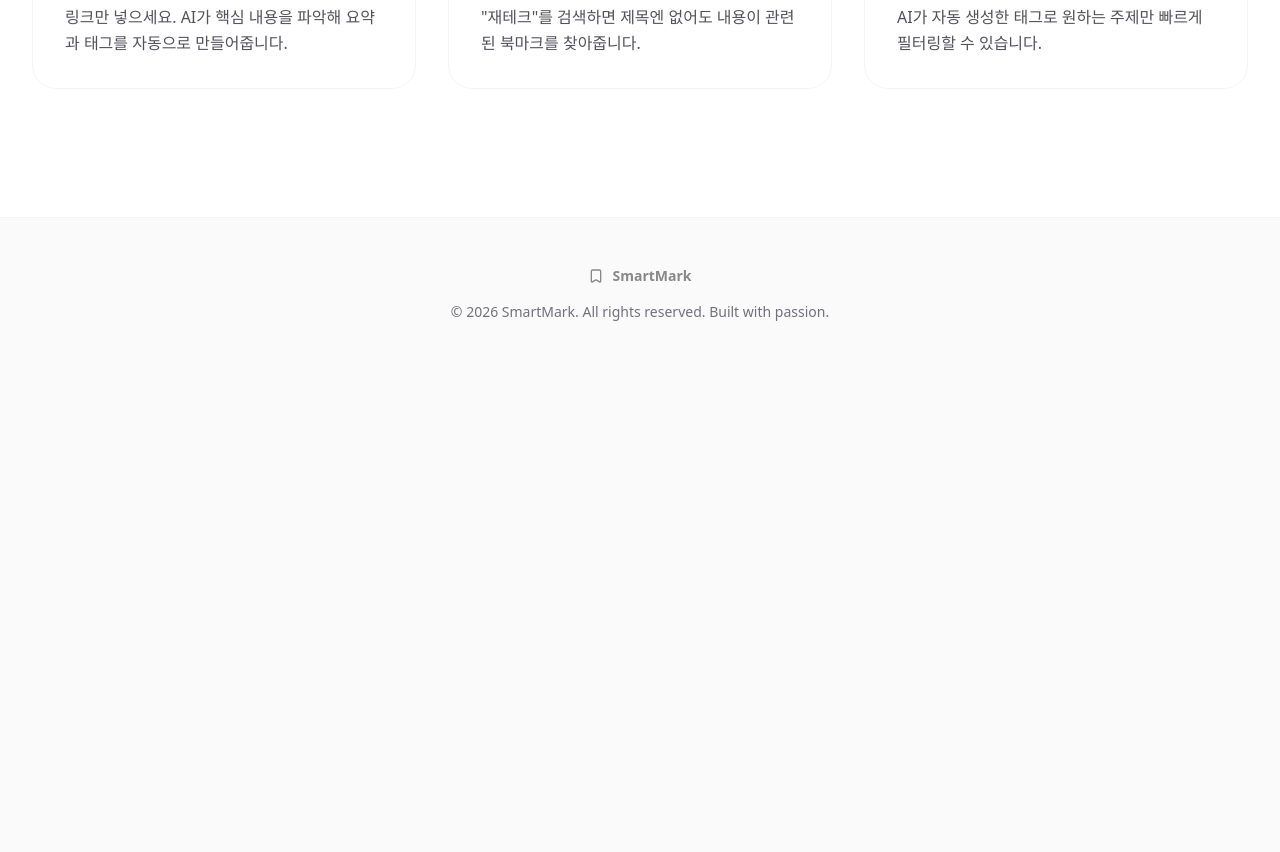
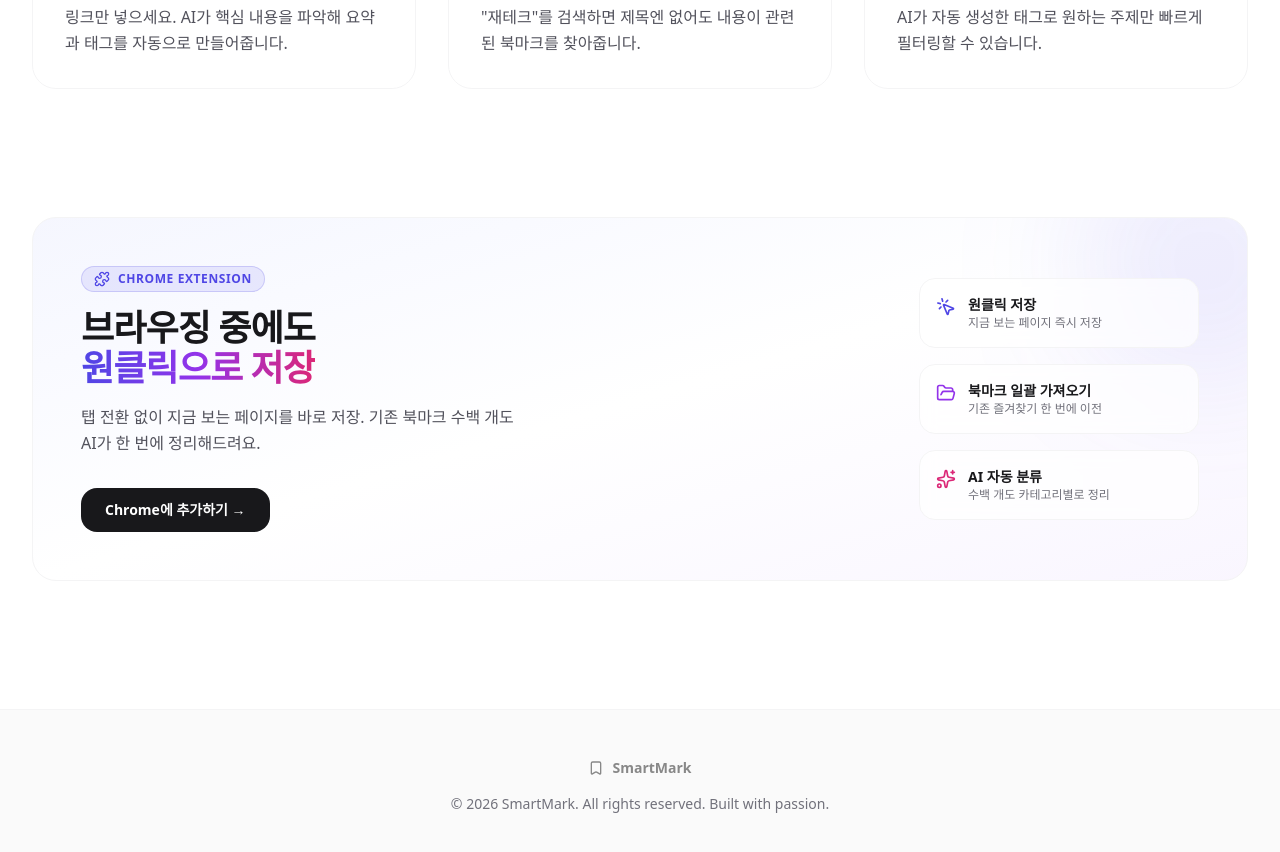
Before and after one commit to sohee-an/smart-bookmark-app, a Next.js app in the folder apps/web/: page /landing in a window 1280 px wide. Shown: the part 960-1812 px from the top of the page. Before the commit the page ends 1330 px from the top, so only its background shows below. Built offline with nearby package versions, Linux system fonts and the light colour scheme; no server answers.

Commit message:
fix: 랜딩페이지 수정, 익스텐션 광고

```diff
--- a/apps/web/src/app/(public)/landing/page.tsx
+++ b/apps/web/src/app/(public)/landing/page.tsx
@@ -1,6 +1,15 @@
 import type { Metadata } from "next";
 import Link from "next/link";
-import { Bookmark, Sparkles, Shield, Zap, Search } from "lucide-react";
+import {
+  Bookmark,
+  Sparkles,
+  Shield,
+  Zap,
+  Search,
+  Puzzle,
+  FolderOpen,
+  MousePointerClick,
+} from "lucide-react";
 import { LandingActions } from "./LandingActions";
 
 export const metadata: Metadata = {
@@ -103,6 +112,72 @@ export default function LandingPage() {
             </div>
           ))}
         </section>
+
+        {/* 익스텐션 섹션 */}
+        <section className="pb-32">
+          <div className="from-brand-primary/5 to-brand-accent/5 dark:from-brand-primary/10 dark:to-brand-accent/10 relative overflow-hidden rounded-3xl border border-zinc-100 bg-gradient-to-br via-white p-12 dark:border-zinc-800 dark:via-zinc-900">
+            <div className="bg-brand-primary/10 pointer-events-none absolute top-0 right-0 -z-0 h-64 w-64 translate-x-1/3 -translate-y-1/3 rounded-full blur-3xl" />
+
+            <div className="relative flex flex-col items-start gap-10 md:flex-row md:items-center">
+              <div className="flex-1">
+                <div className="border-brand-primary/20 bg-brand-primary/10 mb-4 inline-flex items-center gap-2 rounded-full border px-3 py-1">
+                  <Puzzle className="text-brand-primary h-4 w-4" />
+                  <span className="text-brand-primary text-xs font-bold tracking-wider uppercase">
+                    Chrome Extension
+                  </span>
+                </div>
+                <h2 className="mb-4 text-3xl font-black tracking-tight text-zinc-900 md:text-4xl dark:text-white">
+                  브라우징 중에도
+                  <br />
+                  <span className="text-gradient">원클릭으로 저장</span>
+                </h2>
+                <p className="mb-8 max-w-md leading-relaxed text-zinc-600 dark:text-zinc-400">
+                  탭 전환 없이 지금 보는 페이지를 바로 저장. 기존 북마크 수백 개도 AI가 한 번에
+                  정리해드려요.
+                </p>
+                <a
+                  href="https://chromewebstore.google.com/detail/jmoedoefcinmibboekbampkdmgnmokad"
+                  className="inline-flex items-center gap-2 rounded-2xl bg-zinc-900 px-6 py-3 text-sm font-bold text-white transition-all hover:bg-zinc-700 active:scale-[0.98] dark:bg-white dark:text-zinc-900 dark:hover:bg-zinc-100"
+                >
+                  Chrome에 추가하기 →
+                </a>
+              </div>
+
+              <div className="flex flex-col gap-4 md:min-w-[280px]">
+                {[
+                  {
+                    icon: <MousePointerClick className="text-brand-primary h-5 w-5" />,
+                    title: "원클릭 저장",
+                    desc: "지금 보는 페이지 즉시 저장",
+                  },
+                  {
+                    icon: <FolderOpen className="text-brand-accent h-5 w-5" />,
+                    title: "북마크 일괄 가져오기",
+                    desc: "기존 즐겨찾기 한 번에 이전",
+                  },
+                  {
+                    icon: <Sparkles className="text-brand-secondary h-5 w-5" />,
+                    title: "AI 자동 분류",
+                    desc: "수백 개도 카테고리별로 정리",
+                  },
+                ].map((item, i) => (
+                  <div
+                    key={i}
+                    className="flex items-start gap-3 rounded-2xl border border-zinc-100 bg-white/70 p-4 backdrop-blur-sm dark:border-zinc-700/50 dark:bg-zinc-800/50"
+                  >
+                    <div className="mt-0.5 shrink-0">{item.icon}</div>
+                    <div>
+                      <p className="text-sm font-bold text-zinc-900 dark:text-zinc-100">
+                        {item.title}
+                      </p>
+                      <p className="text-xs text-zinc-500 dark:text-zinc-400">{item.desc}</p>
+                    </div>
+                  </div>
+                ))}
+              </div>
+            </div>
+          </div>
+        </section>
       </main>
 
       <footer className="border-t border-zinc-100 bg-zinc-50 py-12 dark:border-zinc-900 dark:bg-zinc-950/50">
--- a/apps/web/src/features/bookmark/ui/AddBookmarkOverlay.tsx
+++ b/apps/web/src/features/bookmark/ui/AddBookmarkOverlay.tsx
@@ -71,6 +71,28 @@ export const AddBookmarkOverlay = ({ isOpen, onClose }: AddBookmarkOverlayProps)
           action: { label: "로그인", onClick: () => router.push("/login") },
           duration: 6000,
         });
+      } else {
+        const isExtInstalled = (window as Window & { __smartmark_ext?: boolean }).__smartmark_ext;
+        if (!isExtInstalled) {
+          const count = Number(localStorage.getItem("save_count") ?? "0") + 1;
+          localStorage.setItem("save_count", String(count));
+          if (count % 3 === 0) {
+            setTimeout(() => {
+              toast.show({
+                message: "익스텐션으로 브라우징 중에 바로 저장할 수 있어요 🔖",
+                action: {
+                  label: "설치하기",
+                  onClick: () =>
+                    window.open(
+                      "https://chromewebstore.google.com/detail/jmoedoefcinmibboekbampkdmgnmokad",
+                      "_blank"
+                    ),
+                },
+                duration: 8000,
+              });
+            }, 1500);
+          }
+        }
       }
     } catch (error: unknown) {
       const msg = error instanceof Error ? error.message : "";
```
Also changed, not shown: 2 other files (tests, documents, lock files or other folders).
